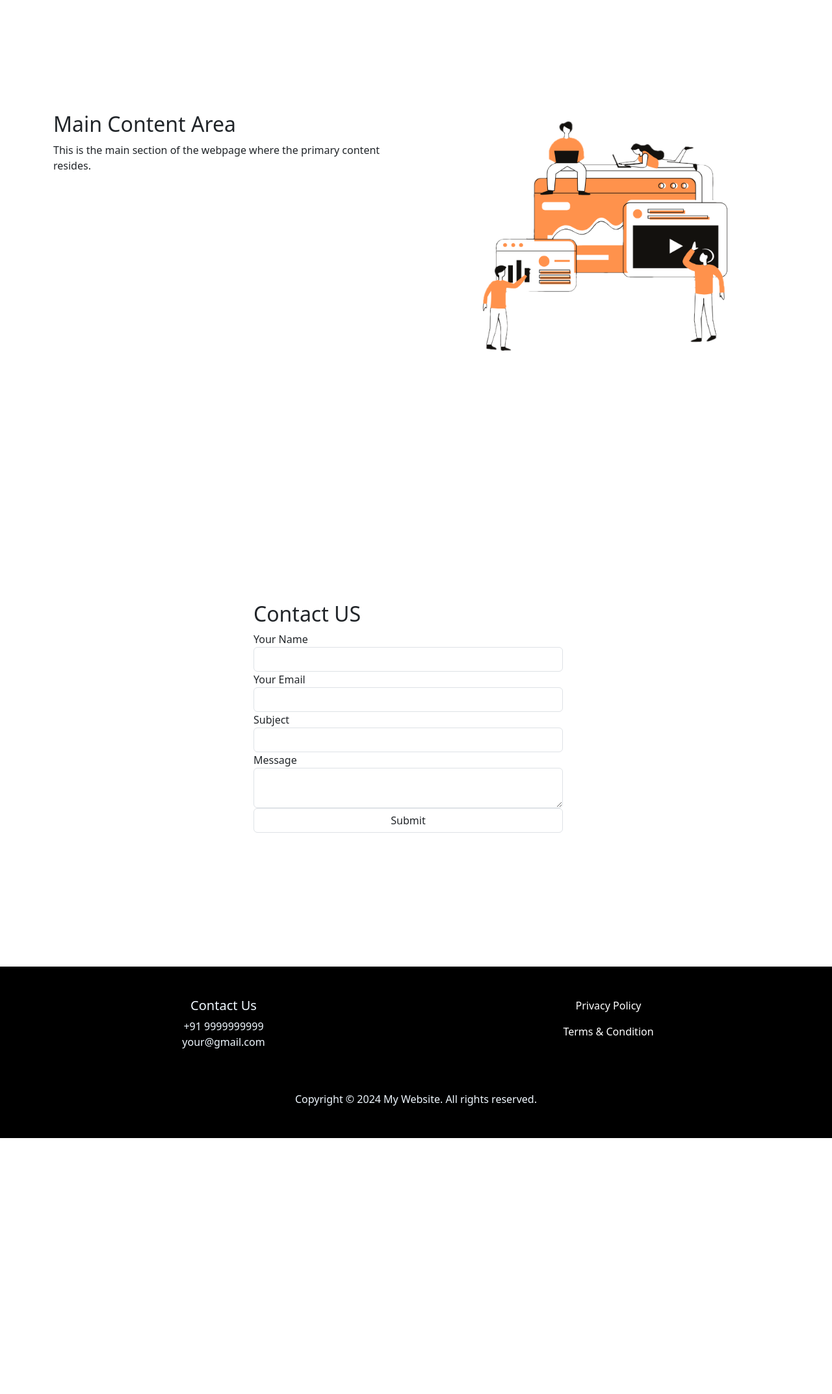
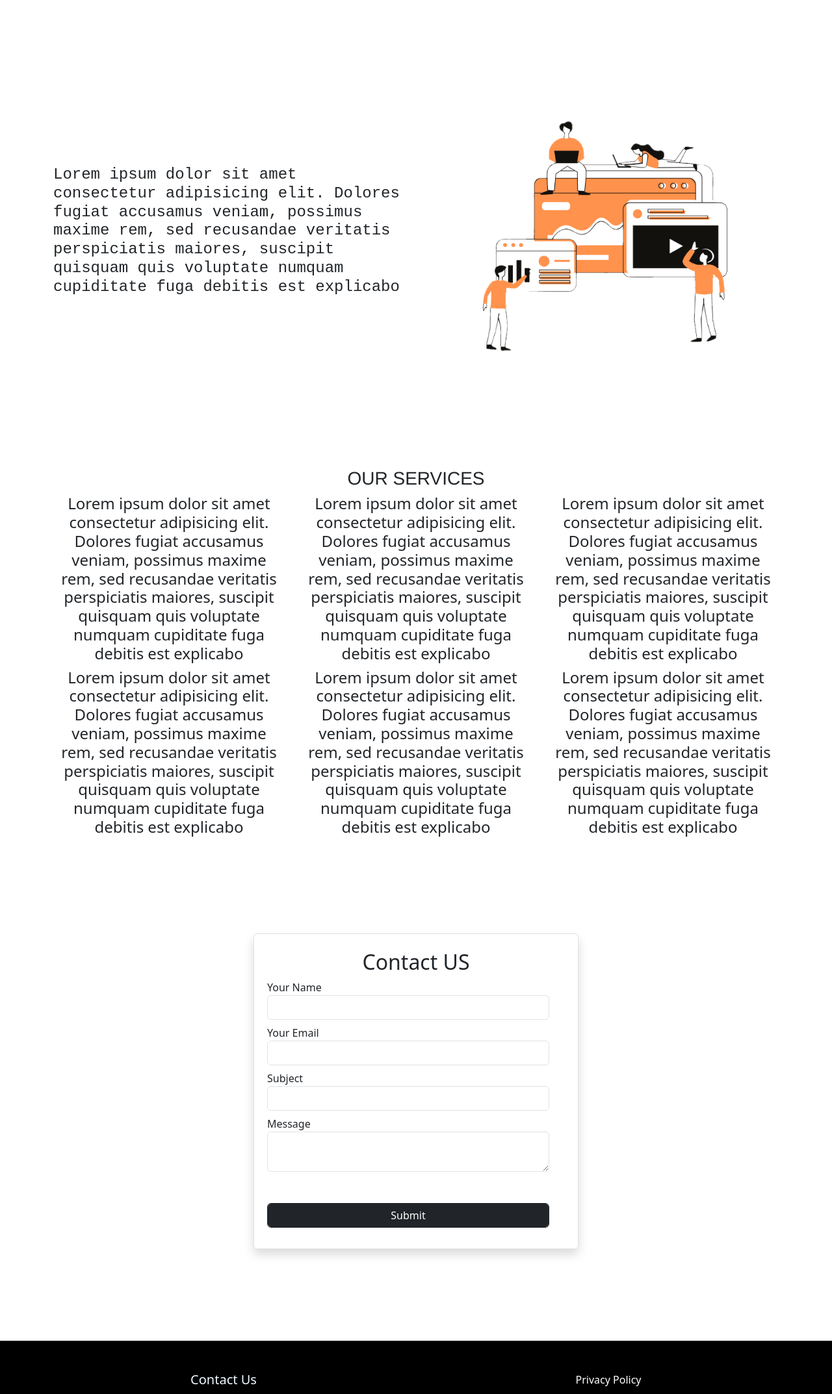
Before and after one commit to developerRanjeet/flask-mongodb-web-app, a Flask app: page / in a window 1280 px wide. Shown: the part 66-2212 px from the top of the page at 65% size. Before the commit the page ends 1818 px from the top, so only its background shows below. Run offline with Flask 3, Linux system fonts and the light colour scheme; some libraries are stand-ins or nearby versions.

Commit message:
added service section

```diff
--- a/templates/index.html
+++ b/templates/index.html
@@ -3,9 +3,8 @@
     <!-- Home -->
      <div class="home" id="Home">
         <div class="row">
-            <div class="col-md-6">
-                <h2>Main Content Area</h2>
-                <p>This is the main section of the webpage where the primary content resides.</p>
+            <div class="col-md-6 home-text">
+                <p class="h4">Lorem ipsum dolor sit amet consectetur adipisicing elit. Dolores fugiat accusamus veniam, possimus maxime rem, sed recusandae veritatis perspiciatis maiores, suscipit quisquam quis voluptate numquam cupiditate fuga debitis est explicabo </p>
             </div>
             <div class="col-md-6 text-center">
                 <img src="static/home.png" alt="home" class="home-img">
@@ -14,38 +13,71 @@
      </div>
     <!-- Home End -->
 
+    <!-- Service -->
+    <div class="service" id="service">
+        <h3 class="text-center">OUR SERVICES</h3>
+        <div class="row">
+            <div class="col-md-4 text-center">
+                <p class="h4">Lorem ipsum dolor sit amet consectetur adipisicing elit. Dolores fugiat accusamus veniam, possimus maxime rem, sed recusandae veritatis perspiciatis maiores, suscipit quisquam quis voluptate numquam cupiditate fuga debitis est explicabo </p>
+            </div>
+            <div class="col-md-4 text-center">
+                <p class="h4">Lorem ipsum dolor sit amet consectetur adipisicing elit. Dolores fugiat accusamus veniam, possimus maxime rem, sed recusandae veritatis perspiciatis maiores, suscipit quisquam quis voluptate numquam cupiditate fuga debitis est explicabo </p>
+            </div>
+            <div class="col-md-4 text-center">
+                <p class="h4">Lorem ipsum dolor sit amet consectetur adipisicing elit. Dolores fugiat accusamus veniam, possimus maxime rem, sed recusandae veritatis perspiciatis maiores, suscipit quisquam quis voluptate numquam cupiditate fuga debitis est explicabo </p>
+            </div>
+        </div>
+        <div class="row">
+            <div class="col-md-4 text-center">
+                <p class="h4">Lorem ipsum dolor sit amet consectetur adipisicing elit. Dolores fugiat accusamus veniam, possimus maxime rem, sed recusandae veritatis perspiciatis maiores, suscipit quisquam quis voluptate numquam cupiditate fuga debitis est explicabo </p>
+            </div>
+            <div class="col-md-4 text-center">
+                <p class="h4">Lorem ipsum dolor sit amet consectetur adipisicing elit. Dolores fugiat accusamus veniam, possimus maxime rem, sed recusandae veritatis perspiciatis maiores, suscipit quisquam quis voluptate numquam cupiditate fuga debitis est explicabo </p>
+            </div>
+            <div class="col-md-4 text-center">
+                <p class="h4">Lorem ipsum dolor sit amet consectetur adipisicing elit. Dolores fugiat accusamus veniam, possimus maxime rem, sed recusandae veritatis perspiciatis maiores, suscipit quisquam quis voluptate numquam cupiditate fuga debitis est explicabo </p>
+            </div>
+        </div>
+     </div>
+    <!-- Service End -->
+
     <!-- Contact US -->
     <div class="contact" id="contact">
-        <div class="mt-5 col-md-6">
-            <h2>Contact US</h2>
-            <form type="post" action="#">
+
+        <div class="row mt-5 border rounded shadow p-2">
+
+            <form type="post" action="#" class="mt-3">
+                <h2 class="text-center">Contact US</h2>
                 <div class="row">
-                    <div class="col-md-6">
+                    <div class="col-md-12 col-sm-12">
                         <label for="name">Your Name</label>
                         <input type="text" id="name" class="form-control">
                     </div>
-                    <div class="col-md-6">
+                </div>
+                <div class="row mt-2">
+                    <div class="col-md-12 col-sm-12">
                         <label for="email">Your Email</label>
                         <input type="email" id="email" class="form-control">
                     </div>
                 </div>
-                <div class="row">
-                    <div class="col-md-12">
+                <div class="row mt-2">
+                    <div class="col-md-12 col-sm-12">
                         <label for="subject">Subject</label>
                         <input type="text" id="subject" class="form-control">
                     </div>
                 </div>
-                <div class="row">
-                    <div class="col-md-12">
+                <div class="row mt-2">
+                    <div class="col-md-12 col-sm-12">
                         <label for="message">Message</label>
                         <textarea name="message" id="message" class="form-control"></textarea>
                     </div>
                 </div>
-                <div class="row">
-                    <div class="col-md-12">
-                        <button type="submit" class="form-control">Submit</button>
+                <div class="row mt-5">
+                    <div class="col-md-12 col-sm-12">
+                        <button type="submit" class="form-control btn btn-dark">Submit</button>
                     </div>
                 </div>
+                <br>
             </form>
         </div>
     </div>
```
